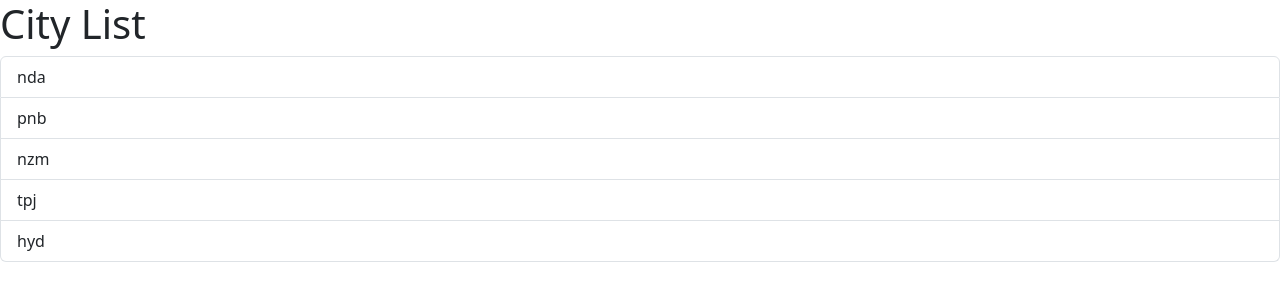
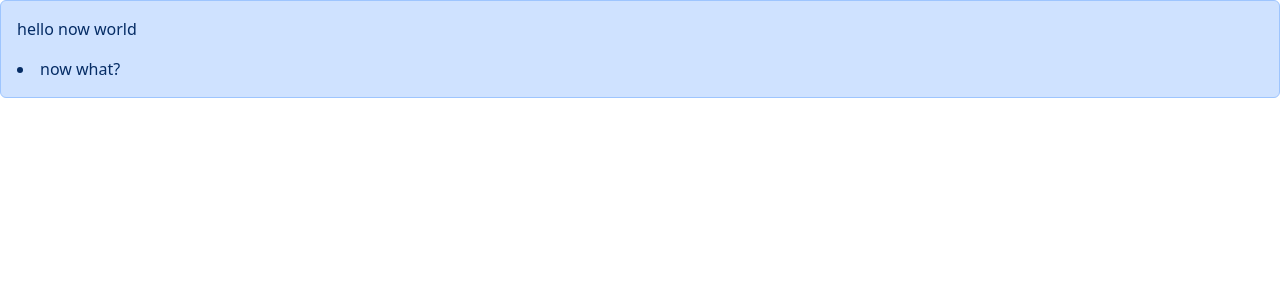
Before and after one commit to kartikeshwar156/React_Indentity_List, a React (Vite) app in the folder react_f_pro/: page / in a window 1280 px wide. Shown: the top 300 px of the page. Built offline with nearby package versions, Linux system fonts and the light colour scheme.

Commit message:
learned about passing html elements through 'children in props'

```diff
--- a/react_f_pro/src/App.tsx
+++ b/react_f_pro/src/App.tsx
@@ -1,17 +1,20 @@
-import ListGroup from "./Components/ListGroup";
+import Alert from "./Components/Alert";
 
 // Mosh wrote the list and onselectitem function inside the component function.
 let items = ["nda", "pnb", "nzm", "tpj", "hyd"];
 
 function handleSelectitem(item: string) {
-  console.log(item)
+  console.log(item);
 }
 
 function App() {
   return (
     <>
       <div>
-        <ListGroup items={items} heading="City List" onSelectitem={handleSelectitem}></ListGroup>
+        <Alert>
+          <p>hello now world</p>
+          <li>now what?</li>
+        </Alert>
       </div>
     </>
   );
--- /dev/null
+++ b/react_f_pro/src/Components/Alert.tsx
@@ -0,0 +1,13 @@
+import { ReactNode } from "react";
+
+interface props {
+	children: ReactNode;
+}
+
+function Alert({children}: props){
+  return (
+	 <div className="alert alert-primary">{children}</div>
+  )
+}
+
+export default Alert
```
